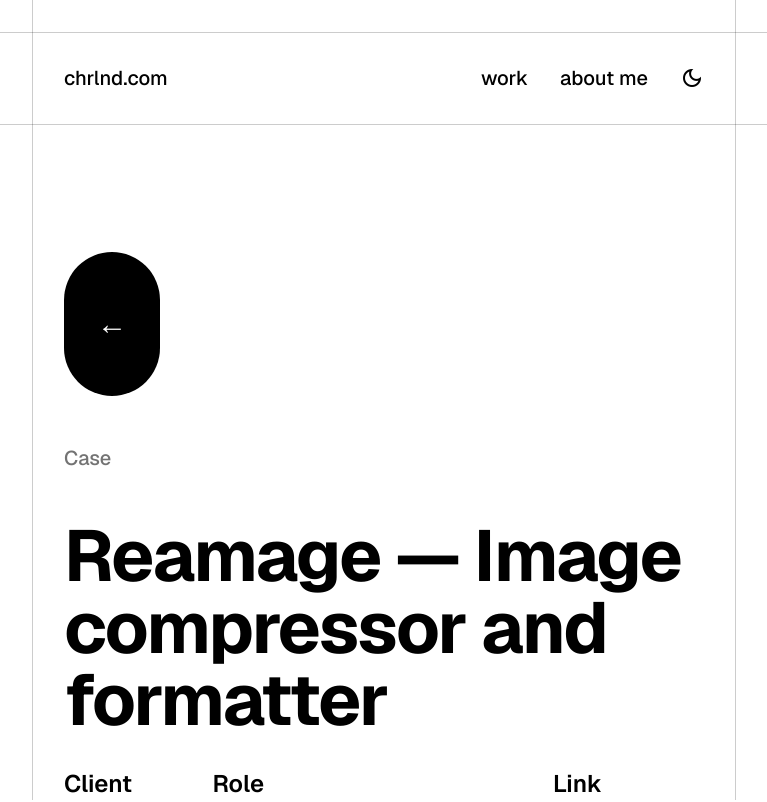
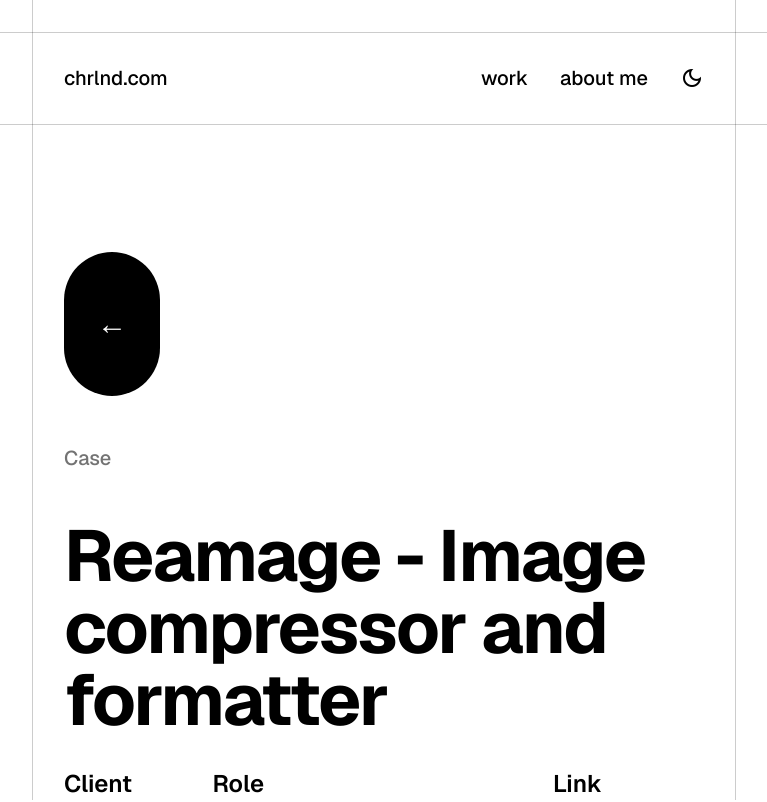
Before and after one commit to migoll/chrlnd.com, a Next.js app: page /my-work/reamage-case-study in a window 1280 px wide. Shown: the top 802 px of the page, without its empty margins (256-1023 px from the left). Built offline with nearby package versions, Linux system fonts and the light colour scheme.

Commit message:
Replace em dash with hyphen in Reamage title
Changed the em dash to a standard hyphen in the Reamage case study heading for consistency and improved readability.

```diff
--- a/src/app/my-work/reamage-case-study/page.tsx
+++ b/src/app/my-work/reamage-case-study/page.tsx
@@ -13,7 +13,7 @@
         <p className="font-medium text-neutral-500 text-xl">Case</p>
         <div className="flex gap-8 flex-col">
           <h1 className="font-bold text-4xl tracking-tight custom-sm:text-7xl">
-            Reamage — Image compressor and formatter
+            Reamage - Image compressor and formatter
           </h1>
           <div className="flex justify-between w-[90%] gap-8">
             <div>
```
